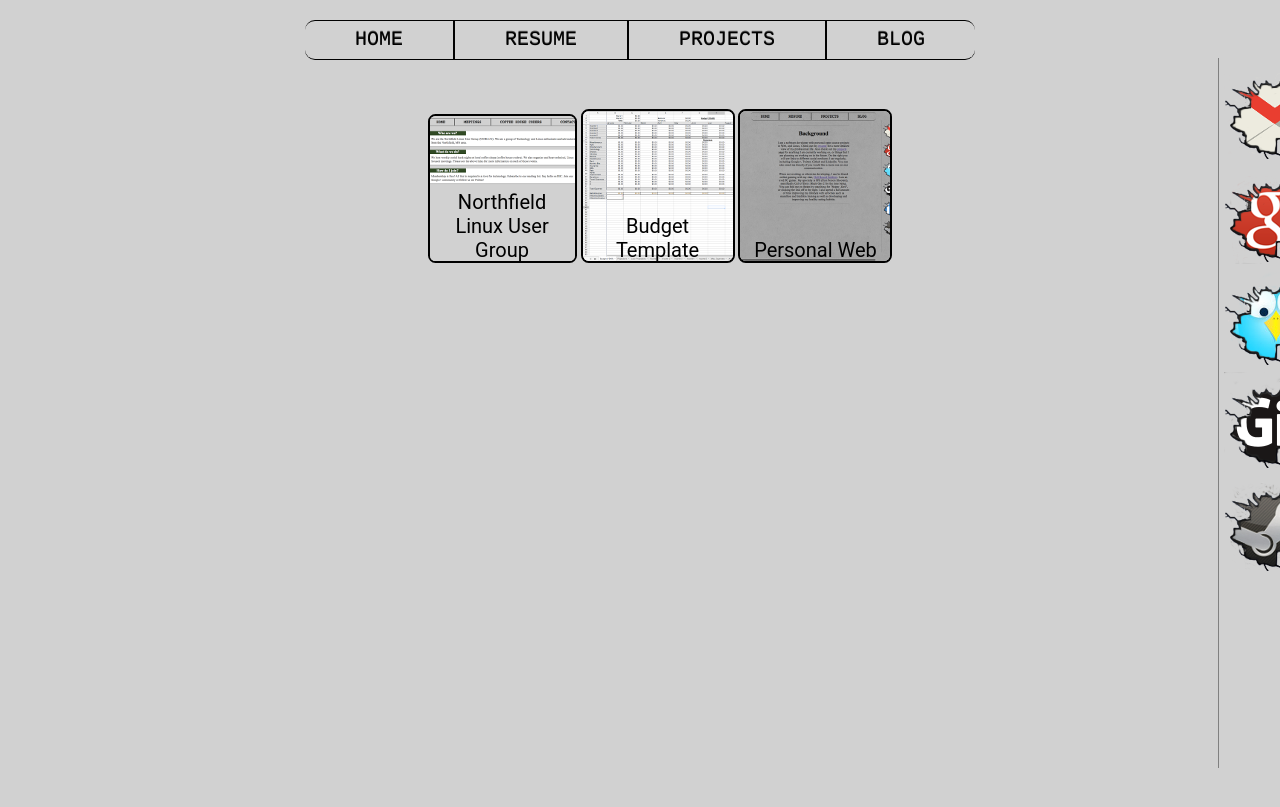
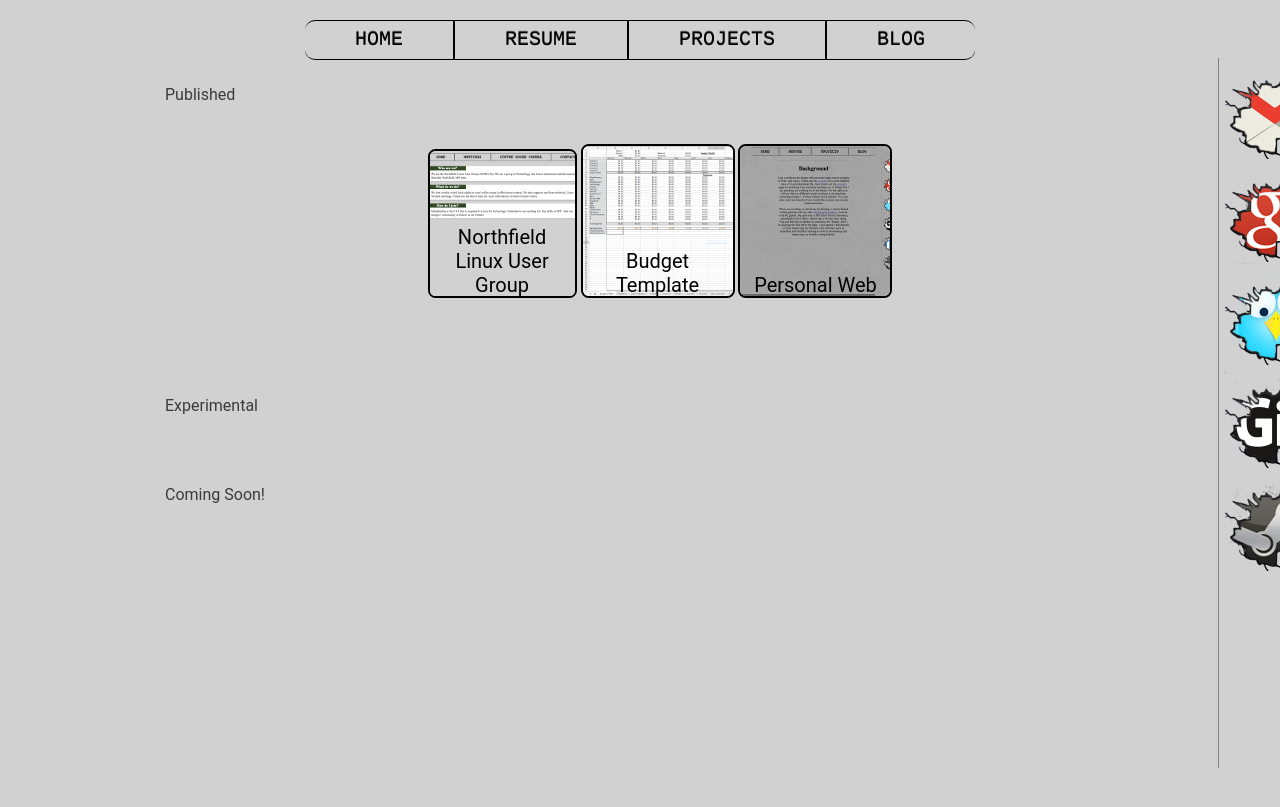
Before and after one commit to mathomastech/mathomastech.github.io, a Jekyll site: the page built from Projects/index.html, in a window 1280 px wide. Shown: the top 807 px of the page. Built offline with Jekyll 4.4.1, drawn with Linux system fonts in a browser that asks for light colours.

Commit message:
Updated with Published and Experimental Categories

```diff
--- a/Projects/index.html
+++ b/Projects/index.html
@@ -1,9 +1,8 @@
 ---
 layout: default
 ---
-
+<p class="projectCategory">Published</p>
 <div class=projectLanding>
-
 	<ul class="projectList">
 	 <li>
             <a class="projectPage" href="http://norlug.org">
@@ -22,3 +21,7 @@ layout: default
         </li>
     </ul>
 </div>
+<br></br>
+<p class="projectCategory">Experimental</p>
+<br></br>
+<p class="projectCategory">Coming Soon!</p>
```
